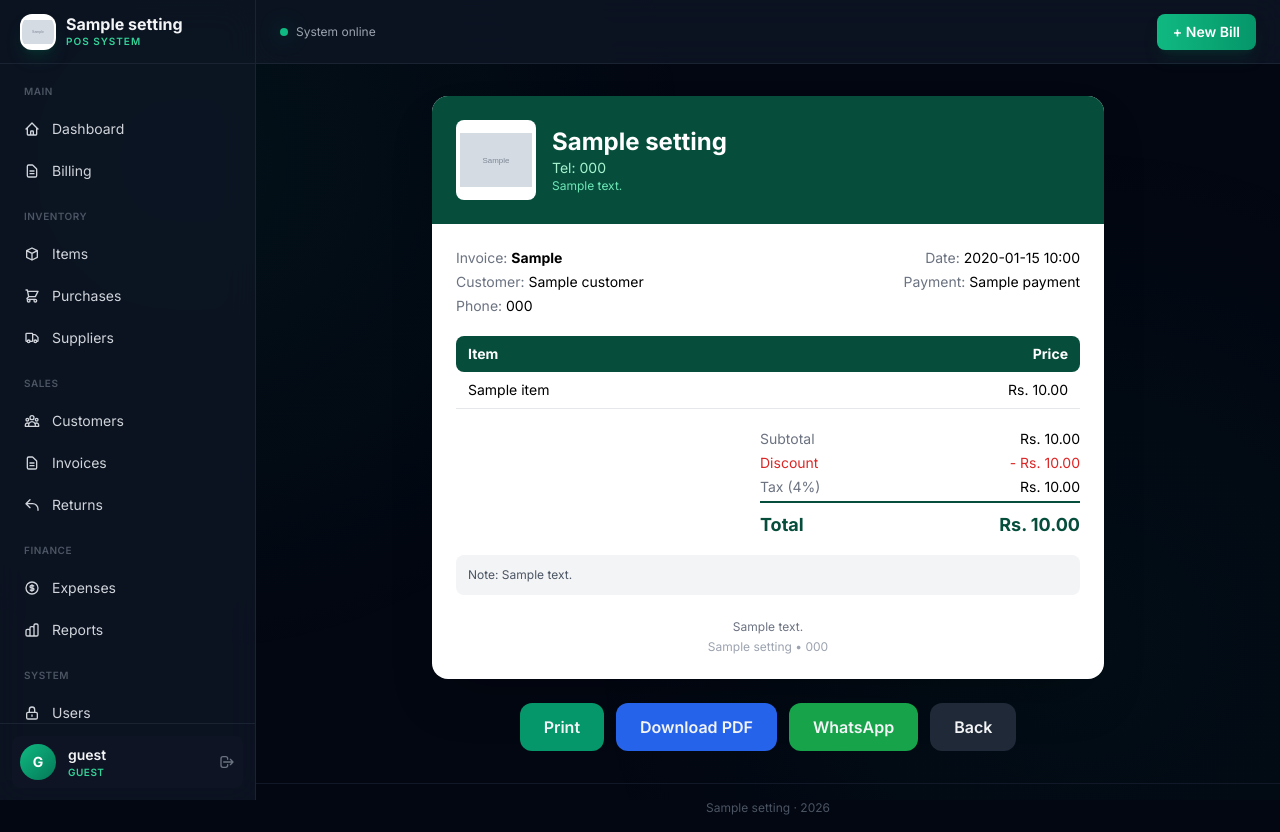
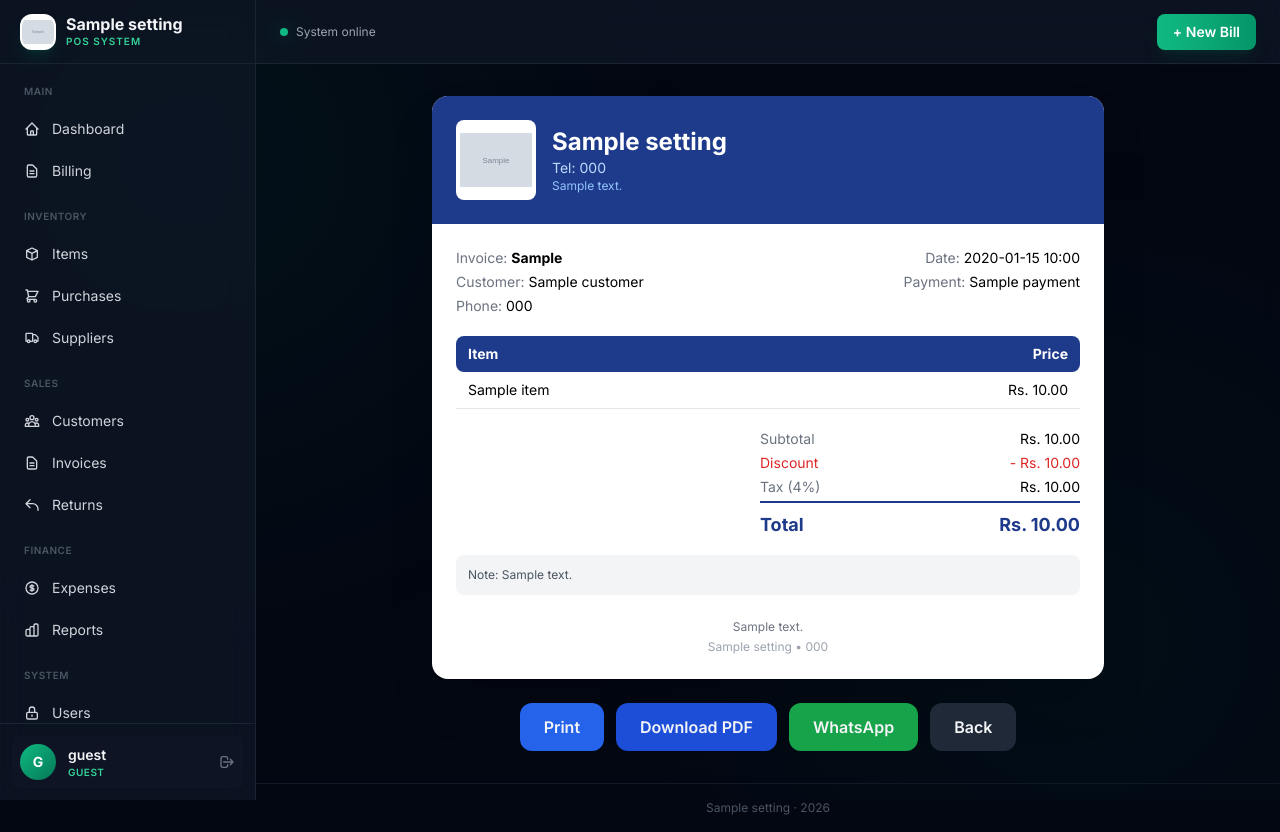
Before and after one commit to nimsara-web/Nimora-pos, a Flask app: template templates/invoice.html in a window 1280 px wide. Run offline with Flask 3, Linux system fonts and the light colour scheme; the template is opened without the code that fills it: most values are stand-ins (such as "Sample title", 1, 10 or a date in 2020); grey boxes marked "Sample" are stand-in pictures; a database or web service that is not in the repository returns one stand-in record (values such as "Sample title"); some libraries are stand-ins or nearby versions.

Commit message:
Update invoice.html

```diff
--- a/templates/invoice.html
+++ b/templates/invoice.html
@@ -1,14 +1,14 @@
 {% extends "base.html" %}
 {% block content %}
 <div class="invoice-box bg-white text-black rounded-2xl max-w-2xl mx-auto shadow-2xl overflow-hidden fade-in">
-    <div class="bg-emerald-900 text-white p-6 flex items-center gap-4">
+    <div class="bg-blue-900 text-white p-6 flex items-center gap-4">
         {% if settings.logo_url %}
         <img src="{{ settings.logo_url }}" alt="logo" class="h-20 w-20 object-contain bg-white rounded-lg p-1">
         {% endif %}
         <div>
             <h1 class="text-2xl font-bold">{{ settings.business_name }}</h1>
-            <p class="text-sm text-emerald-200">Tel: {{ settings.phone }}</p>
-            {% if settings.address %}<p class="text-xs text-emerald-300">{{ settings.address }}</p>{% endif %}
+            <p class="text-sm text-blue-200">Tel: {{ settings.phone }}</p>
+            {% if settings.address %}<p class="text-xs text-blue-300">{{ settings.address }}</p>{% endif %}
         </div>
     </div>
 
@@ -27,7 +27,7 @@
 
         <table class="w-full text-sm mb-5">
             <thead>
-                <tr class="bg-emerald-900 text-white">
+                <tr class="bg-blue-900 text-white">
                     <th class="text-left py-2 px-3 rounded-l-lg">Item</th>
                     <th class="text-right py-2 px-3 rounded-r-lg">Price</th>
                 </tr>
@@ -51,7 +51,7 @@
                 {% if inv.tax_amount %}
                 <div class="flex justify-between"><span class="text-gray-500">Tax ({{ inv.tax_rate }}%)</span><span>Rs. {{ "%.2f"|format(inv.tax_amount) }}</span></div>
                 {% endif %}
-                <div class="flex justify-between border-t-2 border-emerald-900 pt-2 text-lg font-bold text-emerald-900">
+                <div class="flex justify-between border-t-2 border-blue-900 pt-2 text-lg font-bold text-blue-900">
                     <span>Total</span><span>Rs. {{ "%.2f"|format(inv.total) }}</span>
                 </div>
             </div>
@@ -64,8 +64,8 @@
 </div>
 
 <div class="no-print mt-6 flex gap-3 justify-center flex-wrap fade-in">
-    <button onclick="window.print()" class="bg-emerald-600 hover:bg-emerald-500 transition px-6 py-3 rounded-xl font-semibold">Print</button>
-    <a href="/invoice/{{ inv._id }}/pdf" class="bg-blue-600 hover:bg-blue-500 transition px-6 py-3 rounded-xl font-semibold">Download PDF</a>
+    <button onclick="window.print()" class="bg-blue-600 hover:bg-blue-500 transition px-6 py-3 rounded-xl font-semibold">Print</button>
+    <a href="/invoice/{{ inv._id }}/pdf" class="bg-blue-700 hover:bg-blue-600 transition px-6 py-3 rounded-xl font-semibold">Download PDF</a>
     <a href="/invoice/{{ inv._id }}/whatsapp" target="_blank" class="bg-green-600 hover:bg-green-500 transition px-6 py-3 rounded-xl font-semibold">WhatsApp</a>
     <a href="/pos" class="bg-gray-800 hover:bg-gray-700 transition px-6 py-3 rounded-xl font-semibold">Back</a>
 </div>
```
